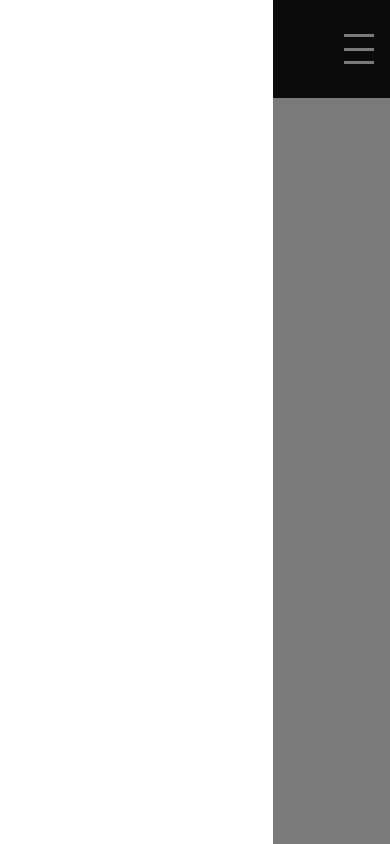
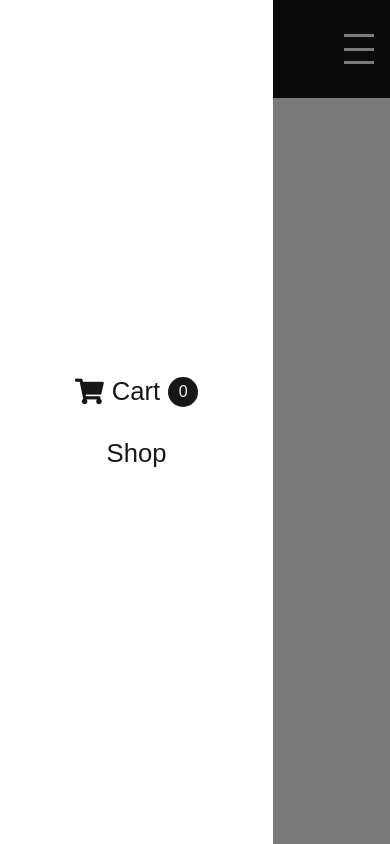
Before and after one commit to kavinda-ravishan/MERN_eCommerce_App, a React (Create React App) app in the folder frontend/: page / in a window 390 px wide. Both pictures are taken after a click on the element 359 px from the left and 49 px from the top of the page. Built offline with nearby package versions, Linux system fonts and the light colour scheme.

Commit message:
sidedrawer list items

```diff
--- a/frontend/src/App.js
+++ b/frontend/src/App.js
@@ -18,7 +18,7 @@ function App() {
   return (
     <Router>
       <Navbar click={() => setSideToggle(true)} />
-      <SideDrawer show={sideToggle} />
+      <SideDrawer show={sideToggle} click={() => setSideToggle(false)} />
       <Backdrop show={sideToggle} click={() => setSideToggle(false)} />
       <main>
         <Switch>
--- a/frontend/src/components/Backdrop.css
+++ b/frontend/src/components/Backdrop.css
@@ -7,3 +7,9 @@
   top: 0;
   left: 0;
 }
+
+@media (min-width: 960px) {
+  .backdrop {
+    display: none;
+  }
+}
--- a/frontend/src/components/SideDrawer.css
+++ b/frontend/src/components/SideDrawer.css
@@ -8,8 +8,70 @@
   z-index: 200;
   transform: translateX(-100%);
   transition: all 0.3s ease-out;
+  display: flex;
+  flex-direction: column;
+  justify-content: center;
 }
 
 .sidedrawer.show {
   transform: translateX(0);
 }
+
+.sidedrawer__links {
+  display: flex;
+  flex-direction: column;
+  list-style: none;
+}
+
+.sidedrawer__links > li {
+  display: flex;
+  align-items: center;
+}
+
+.sidedrawer__links > li > a {
+  display: flex;
+  align-items: center;
+  justify-content: center;
+  text-align: center;
+  flex: 1;
+  padding: 1rem;
+  text-decoration: none;
+  color: #171717;
+  font-size: 1.6rem;
+}
+
+.sidedrawer__links > li > a:hover {
+  background: #171717;
+  color: #f4f4f4;
+}
+
+.sidedrawer__links > li > a > span {
+  display: flex;
+  align-items: center;
+  margin-left: 8px;
+}
+
+.sidedrawer__cartbadge {
+  display: flex;
+  justify-content: center;
+  align-items: center;
+  text-align: center;
+  width: 30px;
+  height: 30px;
+  border-radius: 50%;
+  background: #171717;
+  color: #f4f4f4;
+  font-size: 1rem;
+  margin-left: 8px;
+}
+
+.sidedrawer__links > li > a:hover .sidedrawer__cartbadge {
+  color: #171717;
+  background: #f4f4f4;
+}
+
+@media (min-width: 960px) {
+  .sidedrawer {
+    display: none;
+  }
+}
--- a/frontend/src/components/SideDrawer.js
+++ b/frontend/src/components/SideDrawer.js
@@ -1,13 +1,30 @@
 import "./SideDrawer.css";
+import { Link } from "react-router-dom";
 
-const SideDrawer = ({ show }) => {
+const SideDrawer = ({ show, click }) => {
   const sideDrawerClass = ["sidedrawer"];
 
   if (show) {
     sideDrawerClass.push("show");
   }
 
-  return <div className={sideDrawerClass.join(" ")}></div>;
+  return (
+    <div className={sideDrawerClass.join(" ")}>
+      <ul className="sidedrawer__links" onClick={click}>
+        <li>
+          <Link to="/cart">
+            <i className="fas fa-shopping-cart"></i>
+            <span>
+              Cart <span className="sidedrawer__cartbadge">0</span>
+            </span>
+          </Link>
+        </li>
+        <li>
+          <Link to="/">Shop</Link>
+        </li>
+      </ul>
+    </div>
+  );
 };
 
 export default SideDrawer;
```
